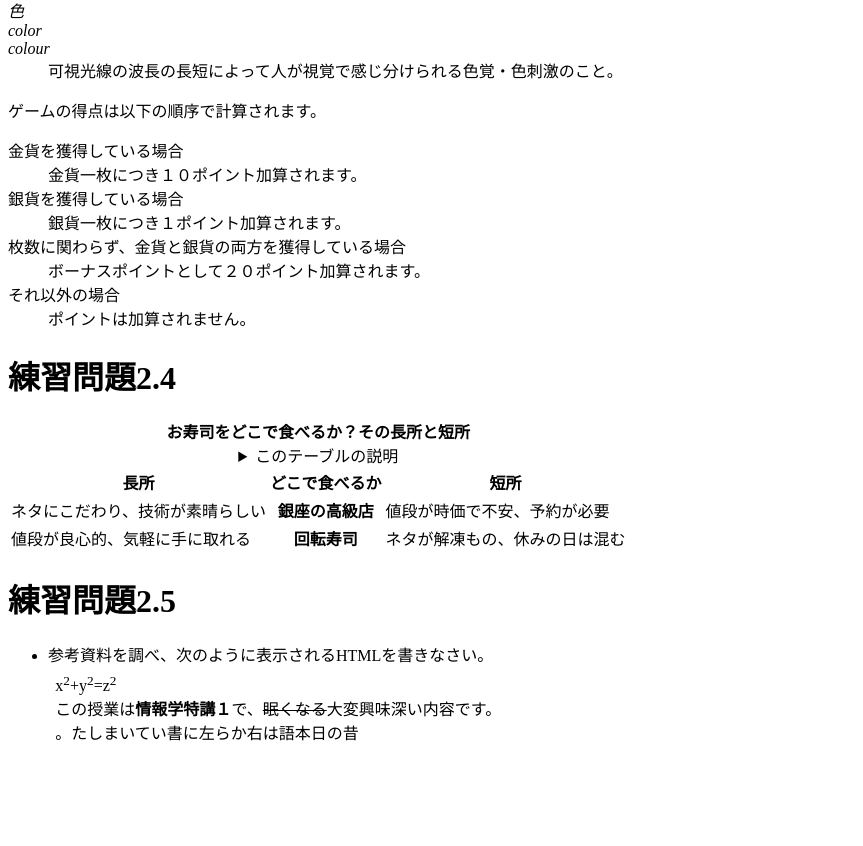
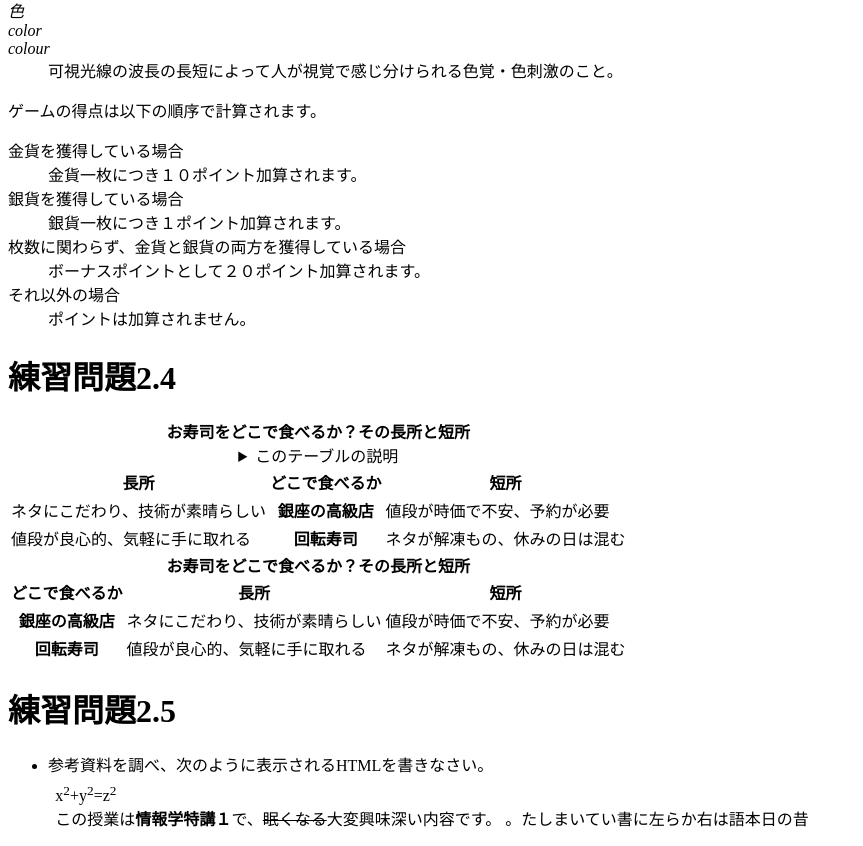
Before and after one commit to kokuboatsuki/web2023-1, a plain HTML site: page index.html in a window 1280 px wide. Shown: the part 568-1414 px from the top of the page, without its empty margins (0-863 px from the left). Before the commit the page ends 1328 px from the top, so only its background shows below. Drawn offline with Linux system fonts and the light colour scheme.

Commit message:
Update index.html

```diff
--- a/index.html
+++ b/index.html
@@ -59,12 +59,24 @@
                 </th><td>ネタが解凍もの、休みの日は混む</td></tr>
             </tbody>
         </table>
-                    <h1>練習問題2.5</h1>
+        <table>
+            <caption>
+                <strong>お寿司をどこで食べるか？その長所と短所</strong>
+            </caption>
+            <thead>
+                <tr><th>どこで食べるか</th><th>長所</th><th>短所</th></tr>
+            </thead>
+            <tbody>
+                <tr><th>銀座の高級店</th><td>ネタにこだわり、技術が素晴らしい</td><td>値段が時価で不安、予約が必要</td></tr>
+                <tr><th>回転寿司</th><td>値段が良心的、気軽に手に取れる</td><td>ネタが解凍もの、休みの日は混む</td></tr>
+            </tbody>
+            </table>
+        <h1>練習問題2.5</h1>
         <ul>
             <li>参考資料を調べ、次のように表示されるHTMLを書きなさい。
                 <p
                 style="margin:1ex">x<sup>2</sup>+y<sup>2</sup>=z<sup>2</sup>
-                <br />この授業は<b>情報学特講１</b>で、<s>眠くなる</s>大変興味深い内容です。<br />
+                <br>この授業は<b>情報学特講１</b>で、<s>眠くなる</s>大変興味深い内容です。
                 <bdo dir="rtl">昔の日本語は右から左に書いていました。</bdo></p>
             </li>
         </ul>
```
